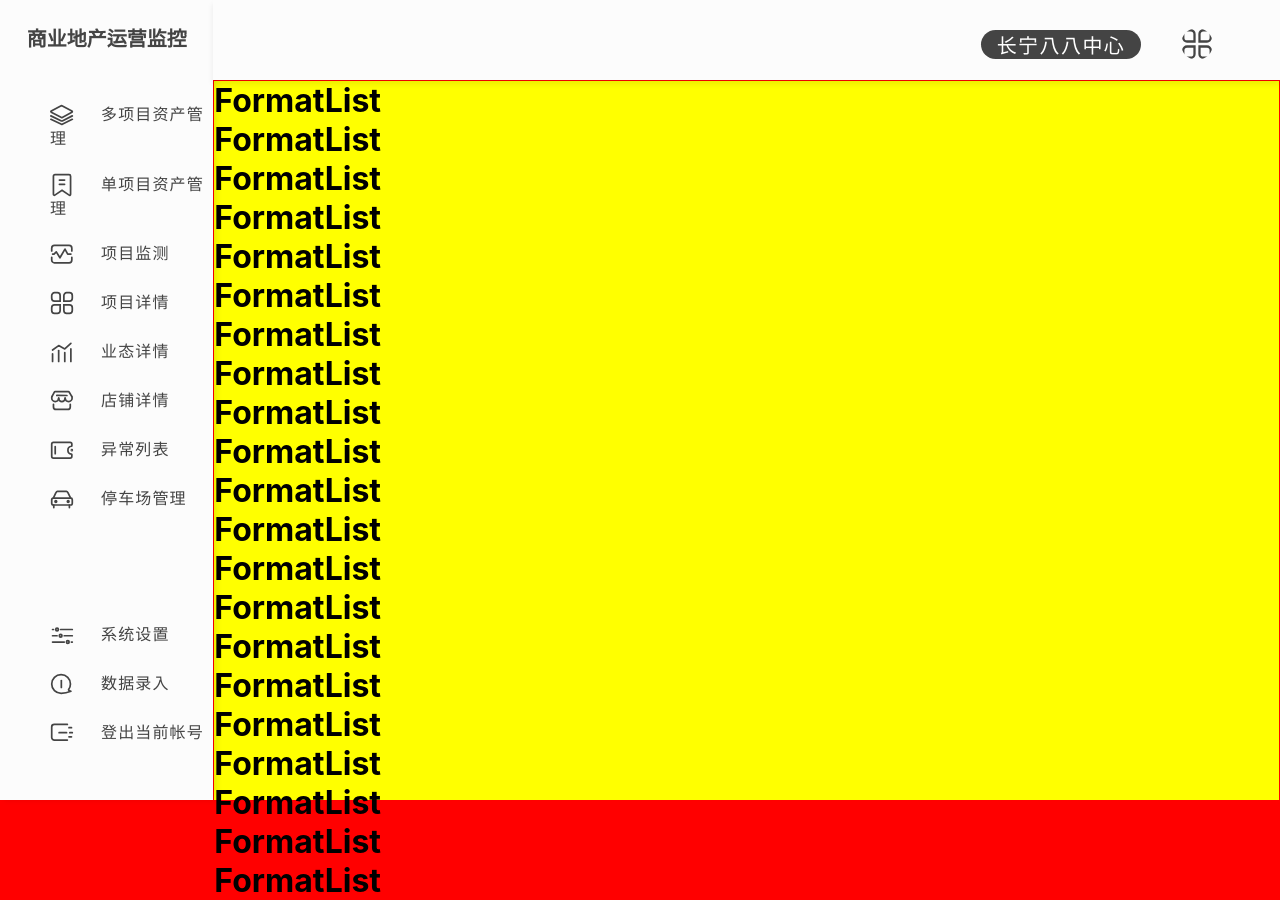
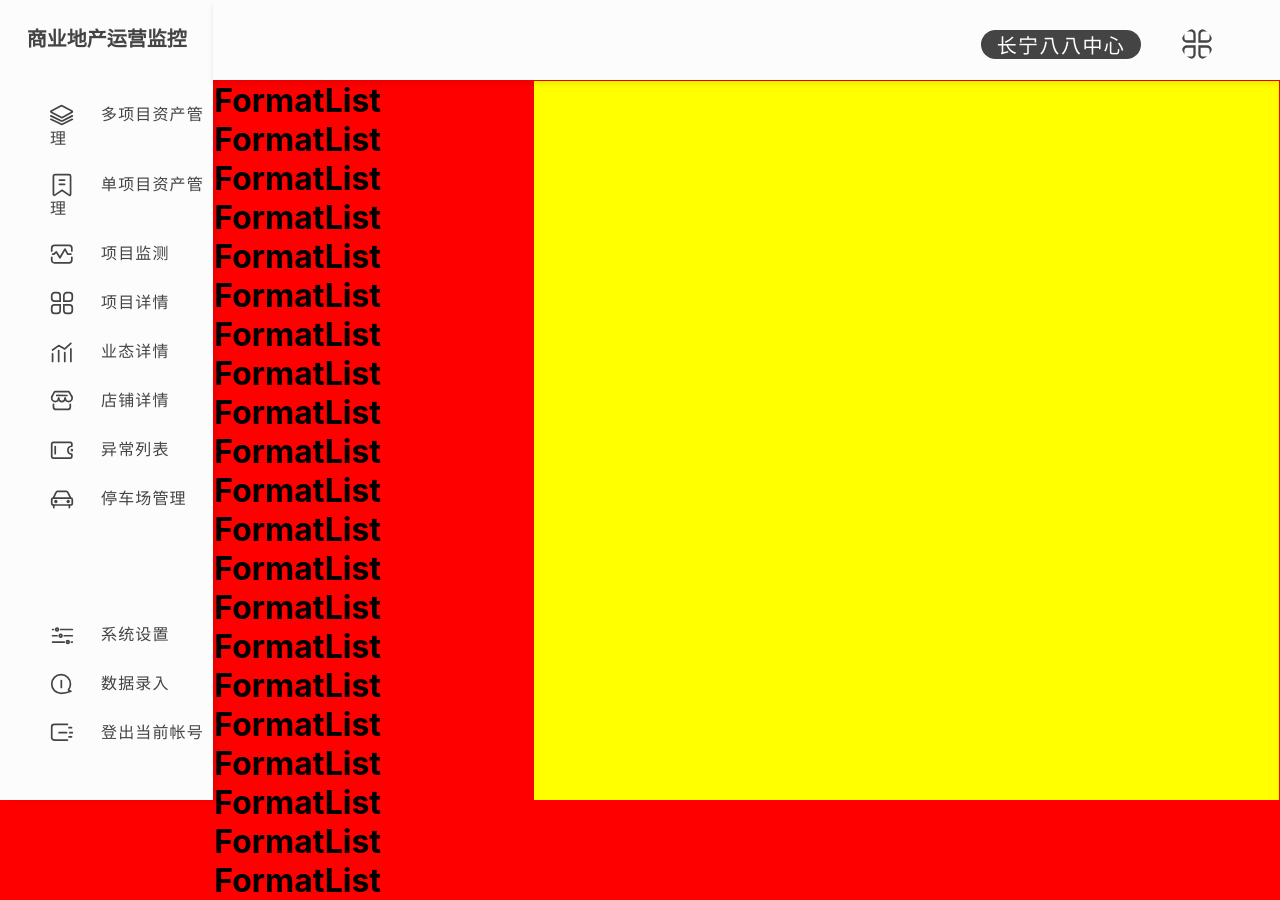
Before and after one commit to Bluepig/shurong, a React (Create React App) app: page / in a window 1280 px wide. Built offline with nearby package versions, Linux system fonts and the light colour scheme; the HTML template or start-up script is replaced by a standard one.

Commit message:
added collapsible component

```diff
--- a/package.json
+++ b/package.json
@@ -11,6 +11,7 @@
     "mongodb": "^3.1.9",
     "node-sass": "^4.10.0",
     "react": "^16.6.1",
+    "react-collapsible": "^2.3.1",
     "react-dom": "^16.6.1",
     "react-scripts": "2.1.1"
   },
--- a/src/components/FormatAll/FormatList.js
+++ b/src/components/FormatAll/FormatList.js
@@ -8,7 +8,7 @@ class FormatList extends React.Component {
 
   render() {
     return (
-      <div>
+      <div className='format-list-wrapper'>
         <h1>FormatList</h1>
         <h1>FormatList</h1>
         <h1>FormatList</h1>
--- a/src/styles/formatPage.scss
+++ b/src/styles/formatPage.scss
@@ -6,3 +6,9 @@
   height: 100%;
   z-index: 0;
 }
+
+.format-list-wrapper {
+  background: red;
+  width: 30%;
+  height: 100%;
+}
```
Also changed, not shown: 1 other file (tests, documents, lock files or other folders).
